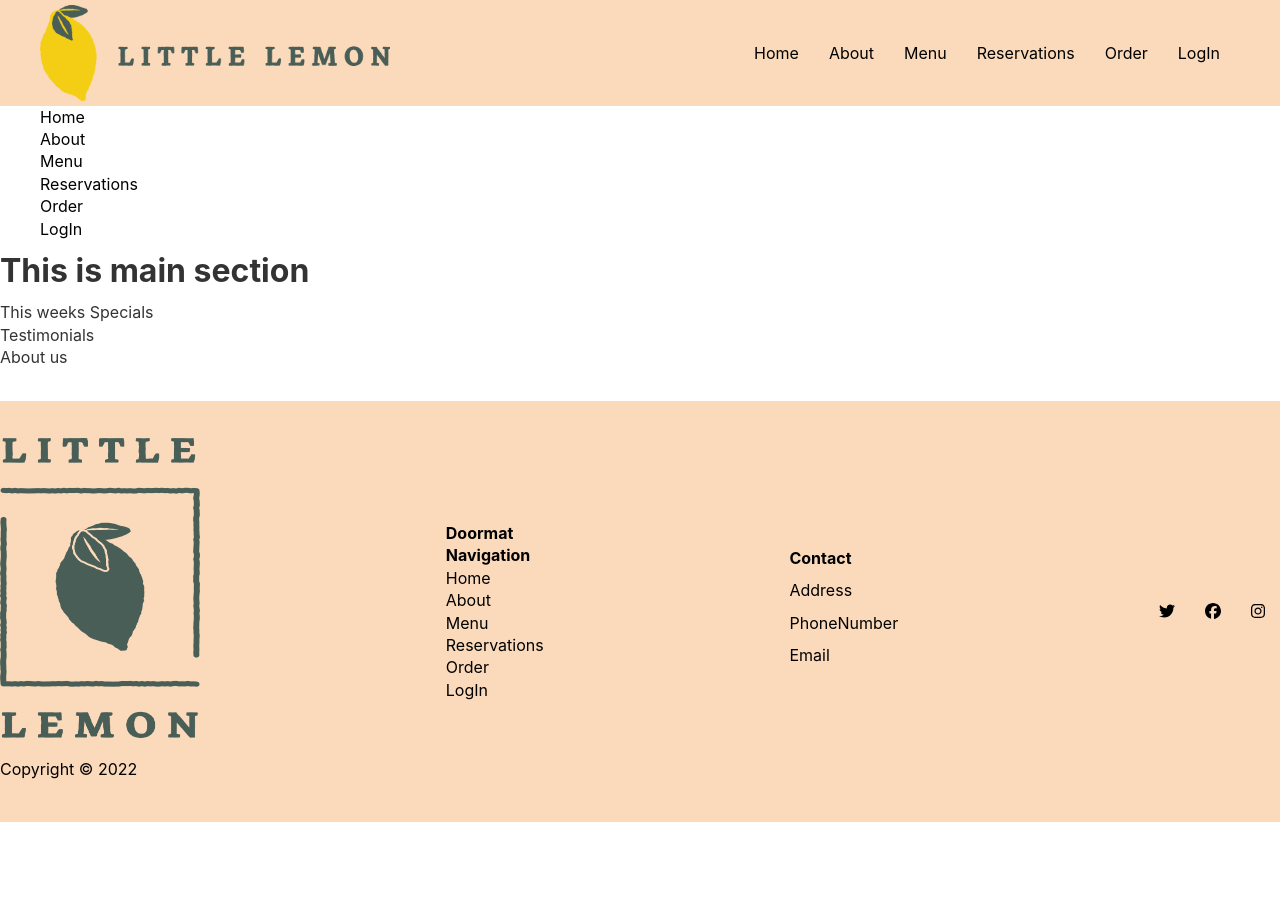
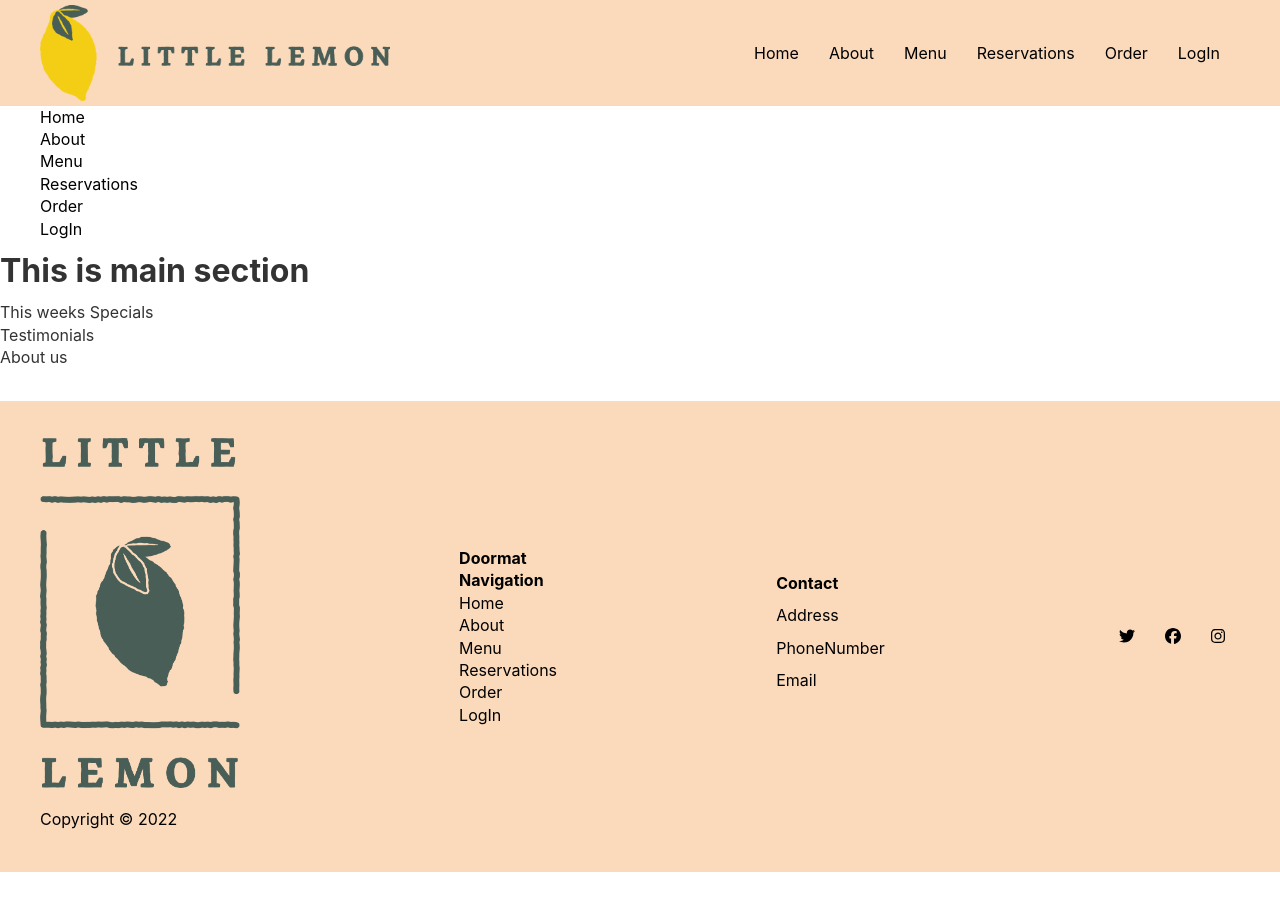
Before and after one commit to AshrafMuhammadNaeem/littlelemon-web, a React (Create React App) app: page / in a window 1280 px wide. Before the commit the page ends 854 px from the top, so only its background shows below. Built offline with nearby package versions, Linux system fonts and the light colour scheme.

Commit message:
adjuting image location
used container class in the right html/jsx element to adjust logo position

```diff
--- a/src/App.css
+++ b/src/App.css
@@ -469,6 +469,10 @@ code, pre{
 .social-icon {
     margin: 0 15px;
 }
+
+/* footer img {
+    margin: 0 auto;
+} */
 /* text-sizes */
 
 .lead{
--- a/src/Footer.js
+++ b/src/Footer.js
@@ -8,9 +8,9 @@ export const Footer = () => {
     return(
 
     <footer className="bg-dark my-3 py-3">
-        <div className="flex">
+        <div className="container flex">
             <div>
-             <img src= {require("./images/Asset 18@4x.png")} alt="Logo" height={300} width={200}/>
+             <img src= {require("./images/Asset 18@4x.png")} alt="Logo" height={350} width={200}/>
 
              <p>Copyright &copy; 2022</p>
             </div>
```
